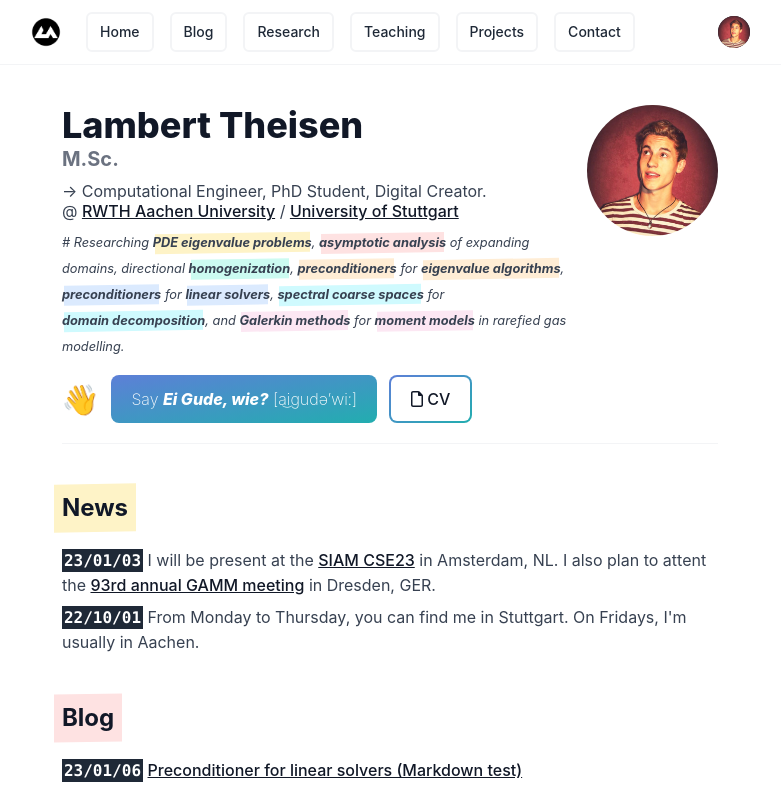
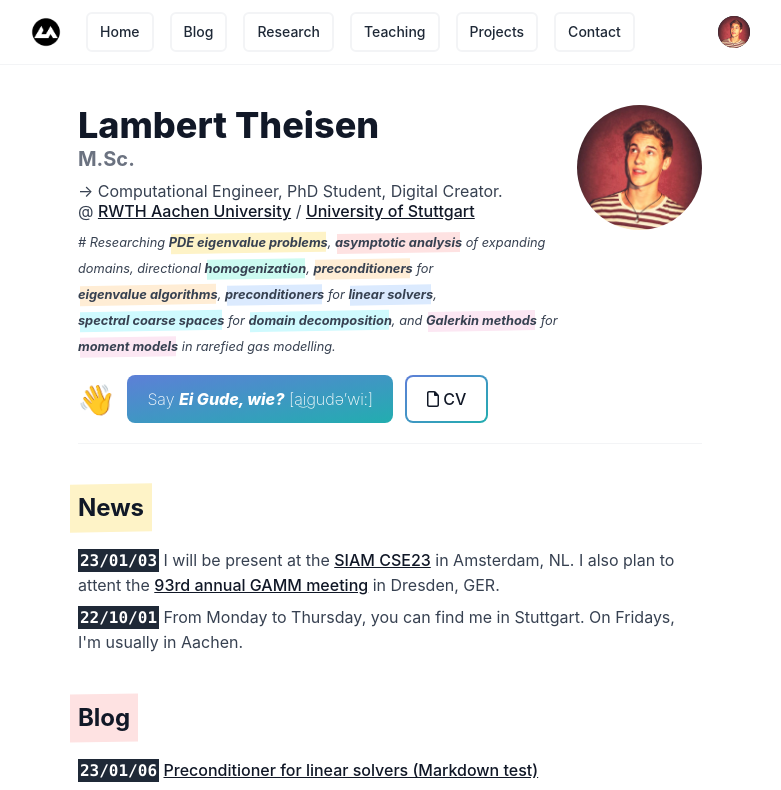
Before and after one commit to lamBOOO/thsn.dev, a Next.js app: page / in a window 1280 px wide. Shown: the top 790 px of the page, without its empty margins (250-1031 px from the left). Built offline with nearby package versions, Linux system fonts and the light colour scheme.

Commit message:
Add layout

```diff
--- a/components/layout.tsx
+++ b/components/layout.tsx
@@ -6,7 +6,8 @@ export default function Layout({ children }) {
   return (
     <>
       <Stickynavbar />
-      <main>{children}</main>
+      <Metadata></Metadata>
+      <main className='px-4 my-10 prose mx-auto'>{children}</main>
       <Footer />
     </>
   )
--- a/pages/blog.tsx
+++ b/pages/blog.tsx
@@ -18,8 +18,7 @@ export async function getStaticProps() {
 
 export default function Home({ allPostsData }: any) {
   return <>
-    <div className='px-4'>
-      <main className='my-10 prose mx-auto'>
+
     <h1>Blog</h1>
     <div >
       {allPostsData.map(({ id, date, title }: any) => (
@@ -30,7 +29,5 @@ export default function Home({ allPostsData }: any) {
         </div>
       ))}
     </div>
-      </main>
-    </div>
   </>;
 }
--- a/pages/blog/[id].tsx
+++ b/pages/blog/[id].tsx
@@ -5,6 +5,8 @@ import rehypeKatex from 'rehype-katex'
 import 'katex/dist/katex.min.css' // `rehype-katex` does not import the CSS for you
 import remarkGfm from 'remark-gfm'
 import ReactMarkdown from 'react-markdown'
+
+import Head from 'next/head'
 
 export async function getStaticProps({ params }: any) {
   const postData = await getPostData(params.id);
@@ -15,30 +17,26 @@ export async function getStaticProps({ params }: any) {
   };
 }
 
-export default function Post({ postData } : any) {
-  return (
-    <div className='px-4'>
-      <main className='my-10'>
-        <div className='prose mx-auto'>
-          <ReactMarkdown
-            remarkPlugins={[[remarkGfm, { singleTilde: false }], [remarkMath]]}
-            rehypePlugins={[rehypeKatex]}
-          >
-            {postData.content}
-          </ReactMarkdown>
-        </div>
-      </main>
-    </div>
-
-  );
-}
-
-
-
 export async function getStaticPaths() {
+  // generate on build
   const paths = getAllPostIds();
   return {
     paths,
     fallback: false,
   };
 }
+
+export default function Post({ postData }: any) {
+  return <>
+    <Head>
+      <title>{postData.title}</title>
+    </Head>
+    <span className='font-mono font-bold bg-gray-900 text-white p-0.5 mr-1'>{postData.date}</span>
+    <ReactMarkdown
+      remarkPlugins={[[remarkGfm, { singleTilde: false }], [remarkMath]]}
+      rehypePlugins={[rehypeKatex]}
+    >
+      {postData.content}
+    </ReactMarkdown>
+  </>;
+}
--- a/pages/index.tsx
+++ b/pages/index.tsx
@@ -277,9 +277,6 @@ export async function getStaticProps() {
 
 export default function Home({ allPostsData }: any) {
   return <>
-      <div className='px-4'>
-        <main className='my-10 prose mx-auto'>
-
     <div className="flex mb-4">
       <div className="flex-auto">
         <div className='flex justify-between'>
@@ -355,7 +352,7 @@ export default function Home({ allPostsData }: any) {
       <span className="before:block before:absolute before:-inset-2 before:-skew-y-1 before:bg-red-100 relative inline-block"><span className="relative">Blog</span></span>
     </h2>
     <span className='grid columns-1 gap-2 pl-0 leading-6'>
-            {allPostsData.map(({ id, date, title, longtitle }: any) => (
+      {allPostsData.map(({ id, date, title }: any) => (
         <span className='' key={id}>
           <b className='font-mono font-bold bg-gray-800 text-white p-0.5'>{date}</b>
           {" "}
@@ -1072,8 +1069,5 @@ export default function Home({ allPostsData }: any) {
     </p>
 
     <p className='text-xs text-gray-500 leading-3'>[TODO Add small CV section with logos and timeline.] [TODO Add better email obfuscate strategy.]</p>
-
-        </main>
-      </div>
   </>;
 }
```
Lines whose indentation alone changed are shown as unchanged.
